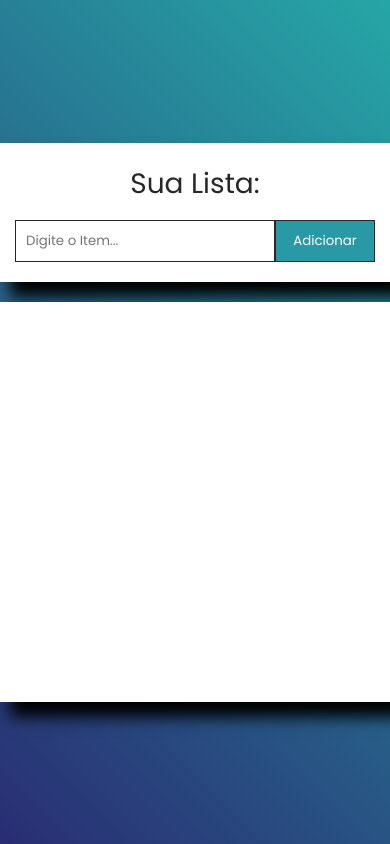
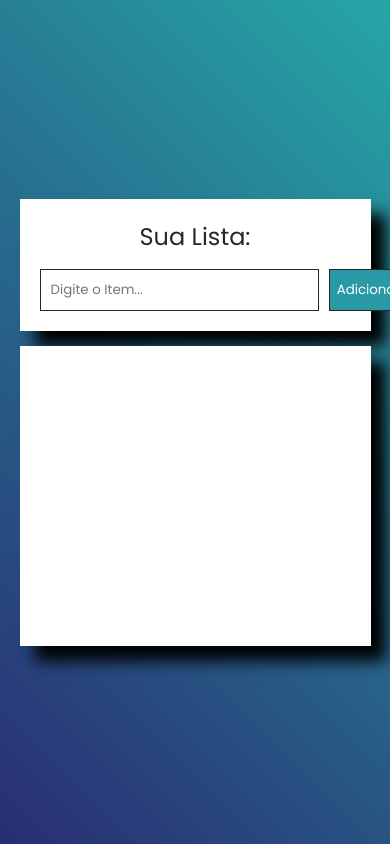
Before and after one commit to Lauanm/MinhaLista, a plain HTML site: page index.html in a window 390 px wide. Drawn offline with Linux system fonts and the light colour scheme.

Commit message:
Add files via upload

```diff
--- a/style.css
+++ b/style.css
@@ -1,9 +1,10 @@
 @import url('https://fonts.googleapis.com/css2?family=Poppins:wght@100;');
+
 * {
-  margin: 0;
-  padding: 0;
-  box-sizing: border-box;
-  font-family: 'Poppins', sans-serif;
+    margin: 0;
+    padding: 0;
+    box-sizing: border-box;
+    font-family: 'Poppins', sans-serif;
 }
 
 body {
@@ -16,7 +17,8 @@ body {
 
 .container {
     position: relative;
-    width: 400px;
+    width: 90%;
+    max-width: 400px;
     display: flex;
     flex-direction: column;
     gap: 20px;
@@ -24,7 +26,7 @@ body {
 
 .container .box {
     position: relative;
-    width: 400px;
+    width: 100%;
     background: #FFF;
     padding: 20px;
     box-shadow: 15px 15px 15px black;
@@ -43,11 +45,11 @@ body {
     position: relative;
     width: 100%;
     display: flex;
+    gap: 10px;
 }
 
 .container .box #grocery input {
-    position: relative;
-    width: 100%;
+    flex: 1;
     padding: 10px;
     border: 1px solid #272727;
     outline: none;
@@ -68,7 +70,7 @@ body {
     padding: 10px 20px 10px 40px;
     width: 100%;
     min-height: 400px;
-    background: #FFF repeating-linear-gradient( transparent 0%, transparent 99%, black 100%);
+    background: #FFF repeating-linear-gradient(transparent 0%, transparent 99%, black 100%);
     background-size: 50px 50px;
     box-shadow: 15px 15px 15px black;
 }
@@ -107,3 +109,26 @@ body {
     border-radius: 50%;
     cursor: pointer;
 }
+
+/* Responsividade para telas menores */
+@media (max-width: 480px) {
+    .container {
+        gap: 15px;
+    }
+
+    .container .box h2 {
+        font-size: 1.5em;
+    }
+
+    .container .box #grocery button {
+        min-width: 80px;
+    }
+
+    .container ol {
+        min-height: 300px;
+    }
+
+    .container ol li {
+        font-size: 1.25em;
+    }
+}
```
